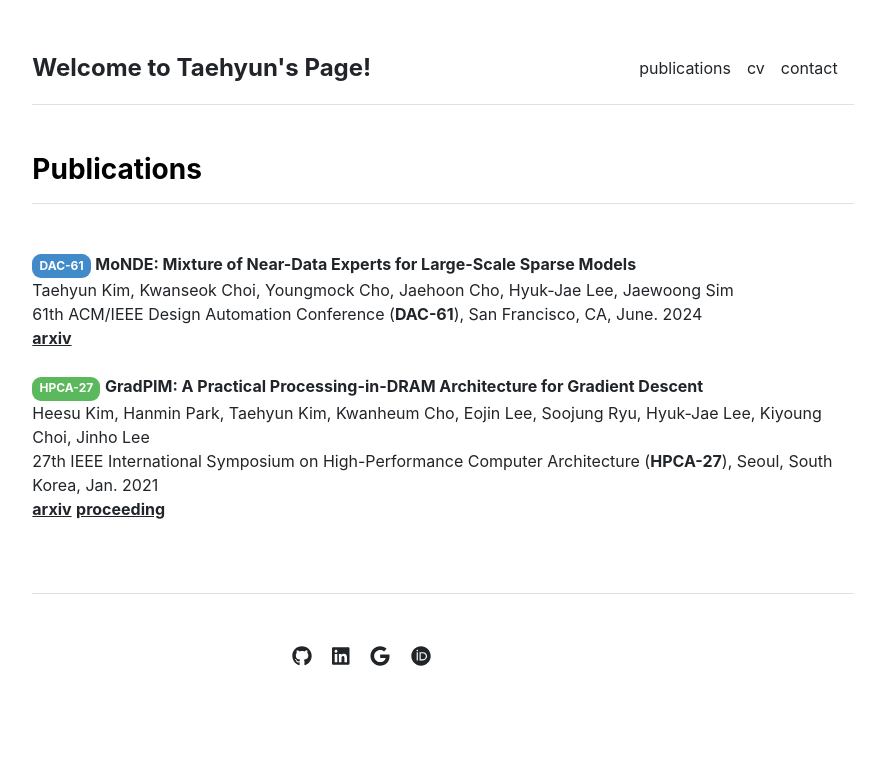
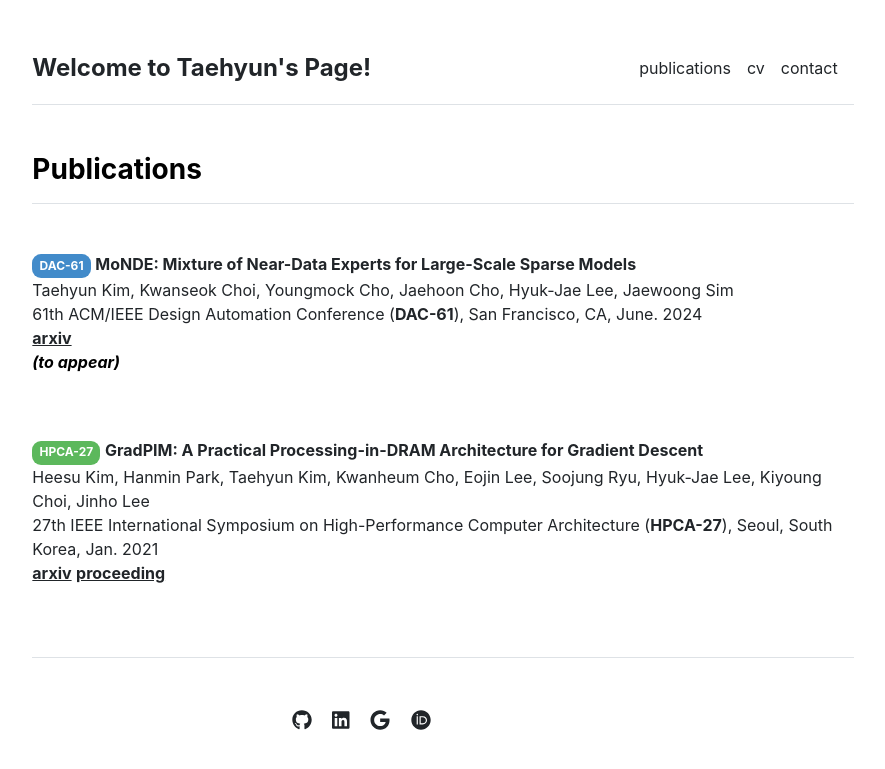
Before and after one commit to taehyunzzz/taehyunzzz.github.io, a Jekyll site: the page built from publications.md, in a window 1280 px wide. Shown: the top 769 px of the page, without its empty margins (197-1082 px from the left). Built offline with Jekyll 4.4.1, drawn with Linux system fonts in a browser that asks for light colours.

Commit message:
DEBUG: test65

```diff
--- a/_includes/publications.html
+++ b/_includes/publications.html
@@ -122,7 +122,7 @@
             {% if item.others.presentation %}
                 <a href="{{ item.others.presentation }}"><strong>presentation</strong></a><span> </span>
             {% endif %}
-            {% if item.others.toapper %}
+            {% if item.others.toappear %}
                 <p><strong><i>(to appear)</i></strong></p>
             {% endif %}
         {% endif %}
```
